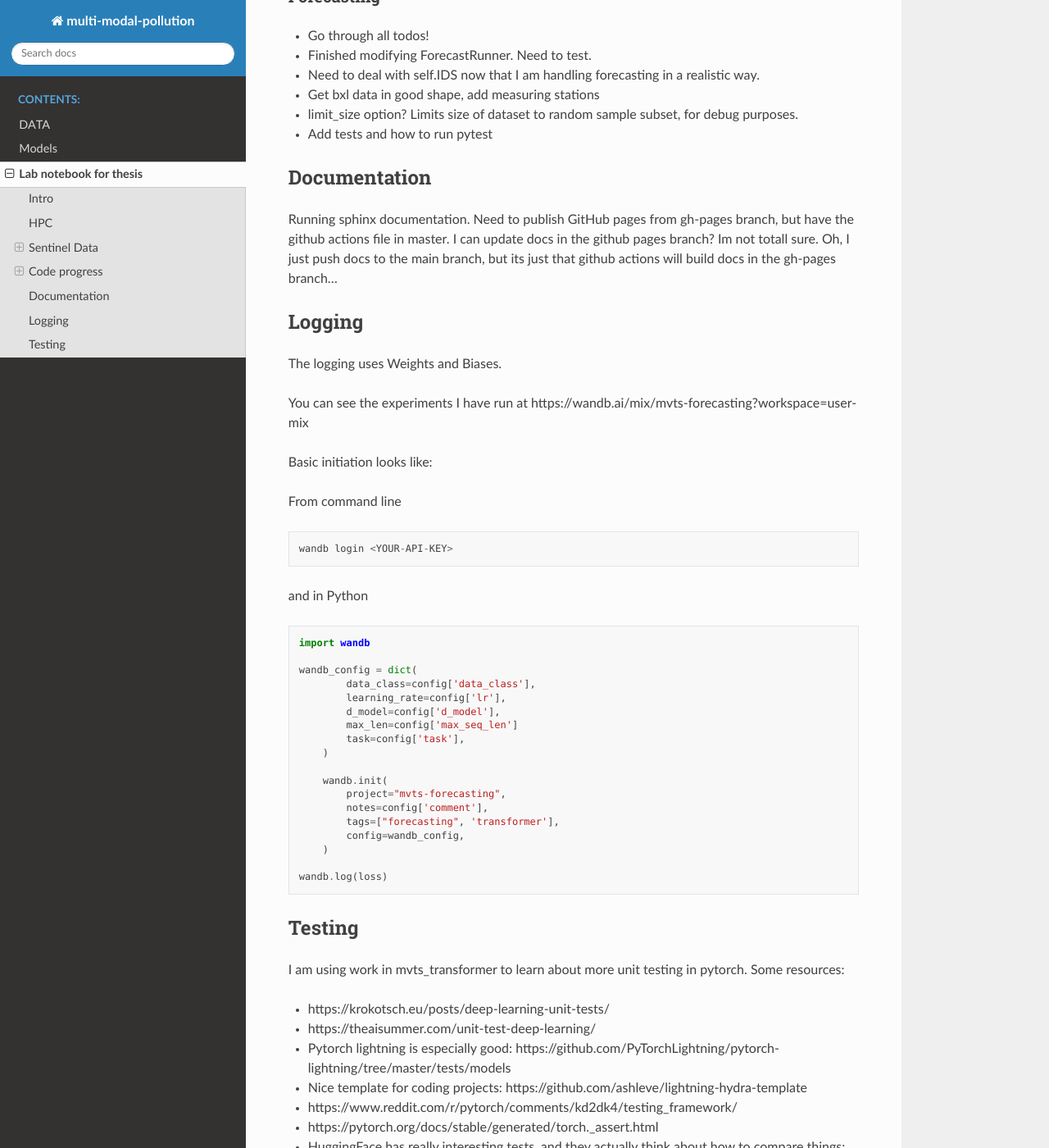
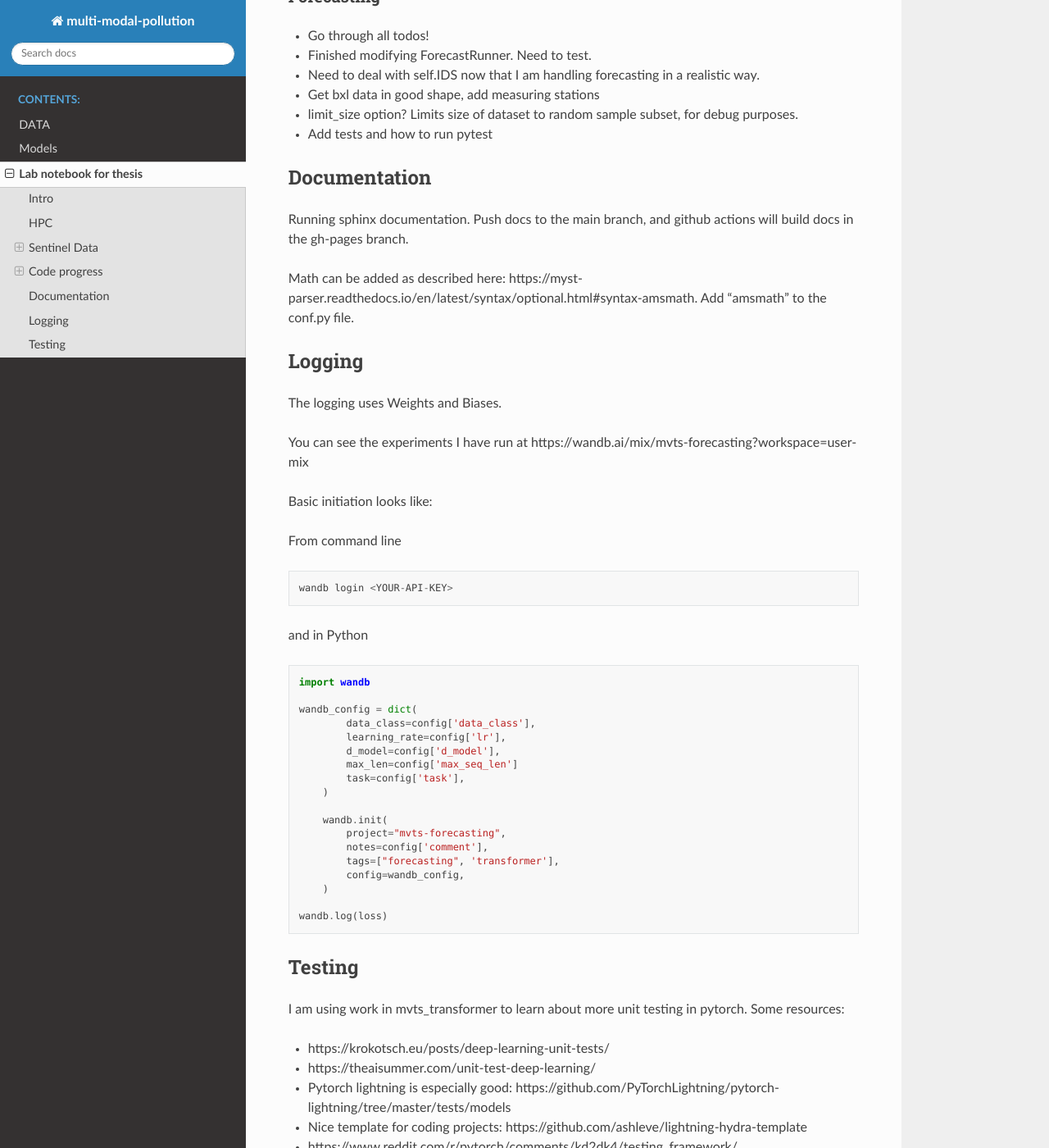
Before and after one commit to saverymax/multi-modal-pollution, a Sphinx documentation site: the page built from doc/lab_notebook.md, in a window 1280 px wide and 1400 px high, scrolled down 3010 px. Shown: the whole window at 82% size. Built offline with Sphinx 7.4.7 and the Read the Docs theme 2.0.0, drawn with Linux system fonts in a browser that asks for light colours; some of the changed text lies outside the part shown.

Commit message:
Update notebook

```diff
--- a/doc/lab_notebook.md
+++ b/doc/lab_notebook.md
@@ -123,8 +123,9 @@ Good advice: doing all handling outside of the classes, and once you select the
 
 ## Documentation
 
-Running sphinx documentation. Need to publish GitHub pages from gh-pages branch, but have the github actions file in master. I can update docs in the github pages branch? Im not totall sure.
-Oh, I just push docs to the main branch, but its just that github actions will build docs in the gh-pages branch...
+Running sphinx documentation. Push docs to the main branch, and github actions will build docs in the gh-pages branch.
+
+Math can be added as described here: https://myst-parser.readthedocs.io/en/latest/syntax/optional.html#syntax-amsmath. Add "amsmath" to the conf.py file.
 
 ## Logging
 
```
Also changed, not shown: other parts of doc/lab_notebook.md (+1 -1 lines).
